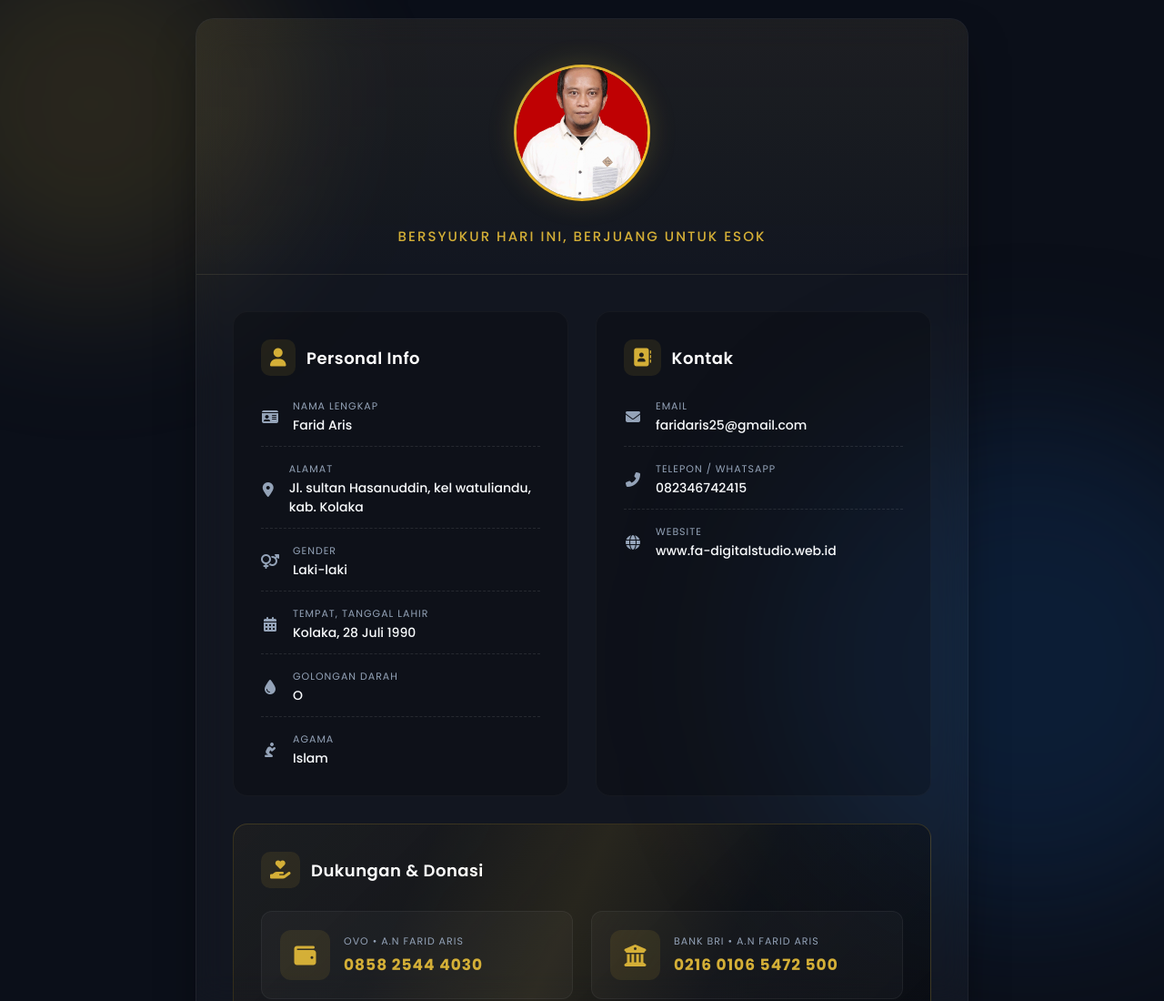
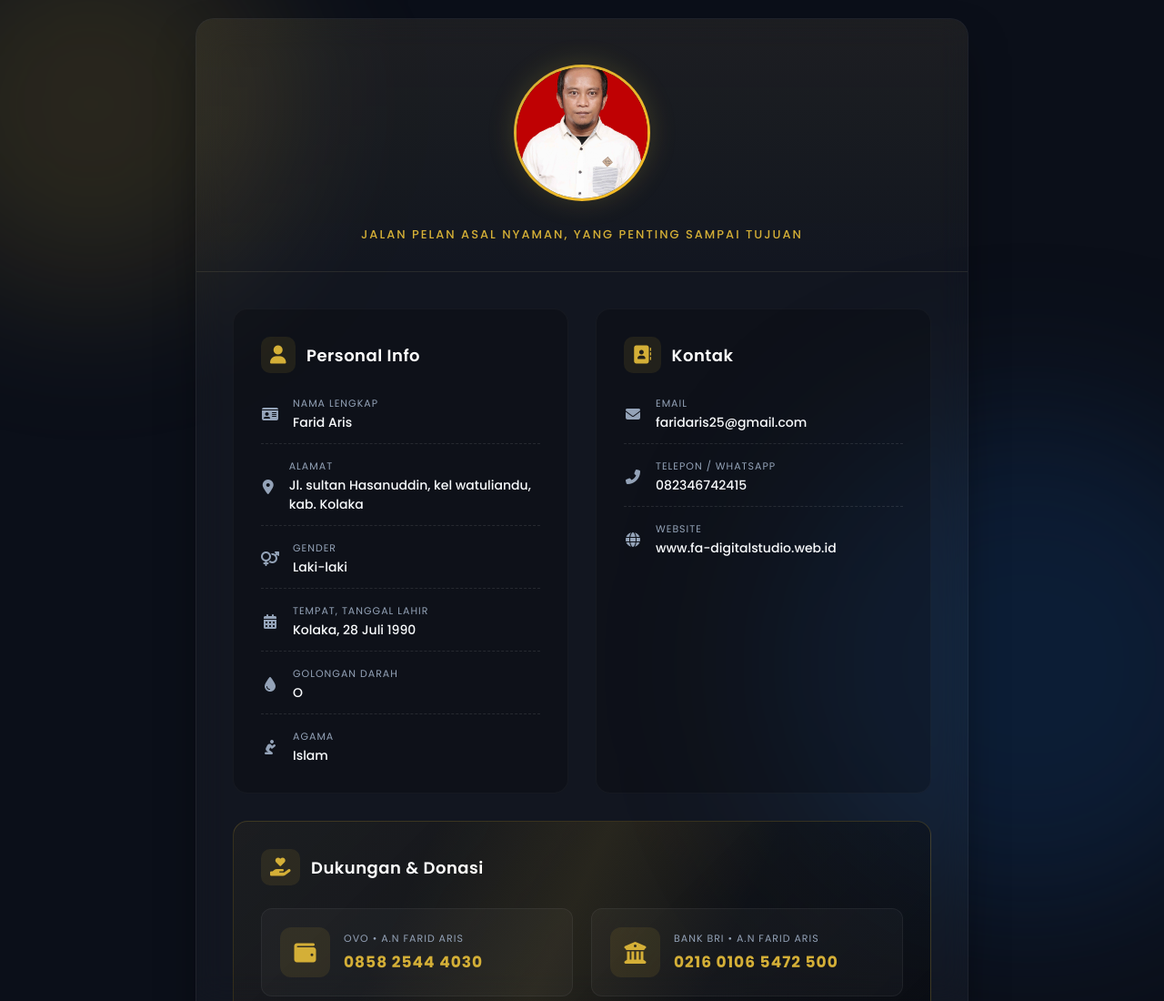
Before and after one commit to fa-digitalstudio/farid-aris, a plain HTML site: page index.html in a window 1280 px wide. Shown: the top 1100 px of the page at 91% size. Drawn offline with Linux system fonts and the light colour scheme.

Commit message:
Update index.html

```diff
--- a/index.html
+++ b/index.html
@@ -113,7 +113,7 @@
         }
 
         .profile-header p {
-            font-size: 15px;
+            font-size: 13px;
             color: #D4AF37;
             font-weight: 500;
             margin-top: 20px;
@@ -416,7 +416,7 @@
             <div class="profile-img-wrapper">
                 <img src="IMG-20260608-WA0047.jpg" alt="Foto Profil" class="profile-img">
             </div>
-            <p>Bersyukur hari ini, berjuang untuk esok</p>
+            <p>Jalan pelan asal nyaman, yang penting sampai tujuan</p>
         </div>
 
         <!-- ISI KONTEN DATA -->
```
